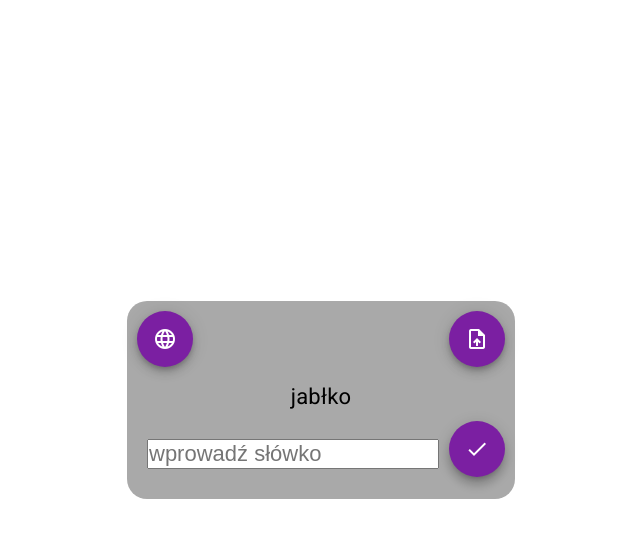
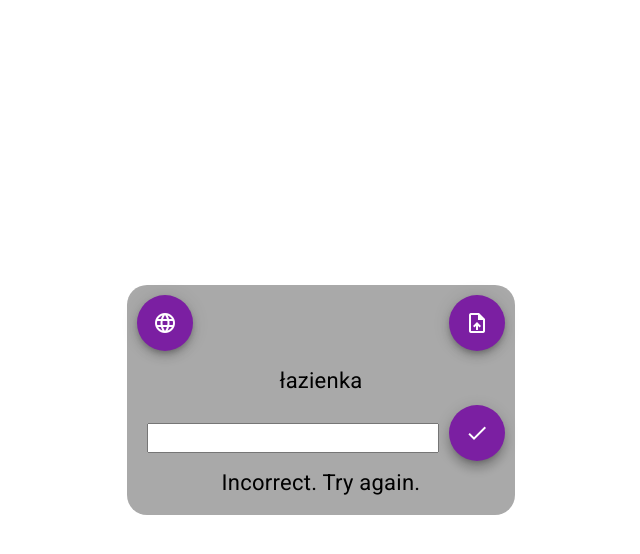
Before and after one commit to Sztuqas/worrds, an Angular app: page / in a window 1280 px wide. Both pictures are taken after a click on the button "done". Shown: the top 554 px of the page, without its empty margins (319-959 px from the left). Built offline with nearby package versions, Linux system fonts and the light colour scheme.

Commit message:
change structure projects add components and logic

```diff
--- a/src/app/app.component.html
+++ b/src/app/app.component.html
@@ -2,15 +2,7 @@
   <app-nav></app-nav>
   <div class="word">
     <div class="interfaceContainer" >
-      @for (word of [words[randomNumber]]; track word) {
-        <li>
-          <p class="displayWord">{{word.polish }}</p>
-        </li>
-      }
-      <input type="text" placeholder="wprowadź słówko" class="inputWord" [(ngModel)]="inWord" (keydown.enter)="compareWord()" />
-      <button mat-fab color="primary" class="doneButton1"  (click)="compareWord()">
-        <mat-icon>done</mat-icon>
-      </button>
+<app-word-list [word]="words"></app-word-list>
     </div>
   </div>
 </div>
--- a/src/app/app.component.ts
+++ b/src/app/app.component.ts
@@ -1,4 +1,4 @@
-import { Component } from '@angular/core';
+import {Component, OnInit} from '@angular/core';
 import { RouterOutlet } from '@angular/router';
 import { MatButtonModule } from '@angular/material/button';
 import { MatDividerModule } from '@angular/material/divider';
@@ -7,6 +7,7 @@ import { FormsModule } from '@angular/forms';
 import { Word } from './models/word';
 import { WORDS } from './models/database';
 import {NavComponent} from "./menu/nav/nav.component";
+import {WordListComponent} from "./word-list/word-list.component";
 
 @Component({
   selector: 'app-root',
@@ -18,31 +19,16 @@ import {NavComponent} from "./menu/nav/nav.component";
     MatIconModule,
     FormsModule,
     NavComponent,
+    WordListComponent,
   ],
   templateUrl: './app.component.html',
   styleUrl: './app.component.css',
 })
-export class AppComponent {
+export class AppComponent implements OnInit {
+
   words: Word[] = WORDS;
   title = 'LetsWords';
-  randomNumber: number;
-  inWord: any;
 
-  constructor() {
-    this.inWord="";
-    this.randomNumber = Math.floor(Math.random()*this.words.length);
 
-      }
-  compareWord() {
-    const index = this.words.findIndex(word => word.english === this.inWord);
-    if (index===this.randomNumber) {
-      console.log("Poprawna odpowiedź");
-      window.location.reload();
-      this.inWord="";
-    } else {
-      console.log("Źle");
-      this.inWord="";
-    }
-
-  }
-  }
+  ngOnInit(): void{};
+}
--- /dev/null
+++ b/src/app/word-list/word-list.component.html
@@ -0,0 +1,17 @@
+
+    <li >
+     <p class="displayWord"> {{ randomWord.polish }}</p>
+
+      <input type="text"  class="inputWord" [(ngModel)]="inWord" (keydown.enter)="checkWord()" />
+      <button mat-fab color="primary" class="doneButton1"  (click)="checkWord()">
+        <mat-icon>done</mat-icon>
+      </button>
+
+
+      <div class="displayWord" *ngIf="isMatch !== null">
+        <p *ngIf="isWordMarched()">Correct!Let's try next</p>
+        <p *ngIf="isWordNotMatched()">Incorrect. Try again.</p>
+      </div>
+
+
+    </li>
--- /dev/null
+++ b/src/app/word-list/word-list.component.ts
@@ -0,0 +1,52 @@
+import {Component, Input, OnInit,} from '@angular/core';
+import {Word} from "../models/word";
+import {CommonModule} from "@angular/common";
+import {MatFabButton} from "@angular/material/button";
+import {MatIcon} from "@angular/material/icon";
+import {FormsModule, ReactiveFormsModule} from "@angular/forms";
+
+@Component({
+  selector: 'app-word-list',
+  standalone: true,
+  imports: [FormsModule,CommonModule, MatFabButton, MatIcon, ReactiveFormsModule],
+  templateUrl: './word-list.component.html',
+  styleUrl: './word-list.component.css'
+})
+export class WordListComponent implements OnInit {
+
+
+  @Input() word: Word[] = [];
+  randomWord: Word = {polish: '', english: ''}
+  inWord:string= "";
+  isMatch: boolean | null = null;
+  randomNumber: number = 0;
+
+  ngOnInit(): void {
+    this.getRandomNumber()
+  }
+
+
+  getRandomNumber() {
+    this.randomNumber = Math.floor(Math.random() * this.word.length);
+    this.randomWord = this.word[this.randomNumber]
+    return this.randomWord;
+  }
+
+
+  checkWord(): void {
+    this.isMatch = this.inWord.toLowerCase() === this.randomWord.english.toLowerCase();
+    if(this.isMatch){
+      this.getRandomNumber() ;
+      this.inWord= "";
+    }
+    this.inWord= "";
+  }
+ isWordMarched(){
+   return this.isMatch !== null && this.isMatch === true ;
+ }
+
+  isWordNotMatched(): boolean {
+    return this.isMatch !== null && this.isMatch === false;
+  }
+
+}
--- a/src/styles.css
+++ b/src/styles.css
@@ -55,4 +55,5 @@ body { margin: 0; font-family: Roboto, "Helvetica Neue", sans-serif; }
 
 
 
+
 }
```
Also changed, not shown: src/app/app.module.ts (+5 -3 lines), src/app/word-list/word-list.component.css (added), 1 other file (tests, documents, lock files or other folders).
